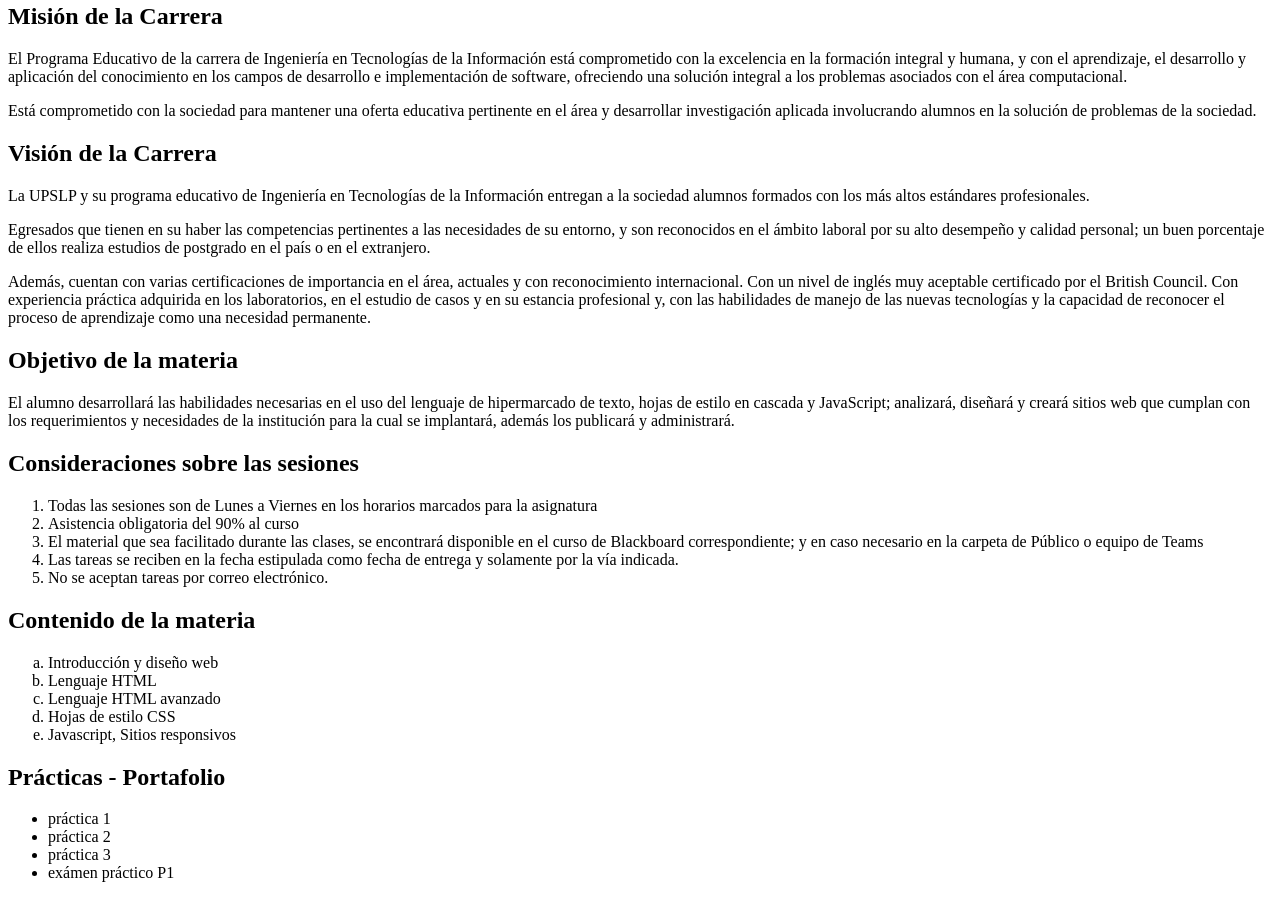
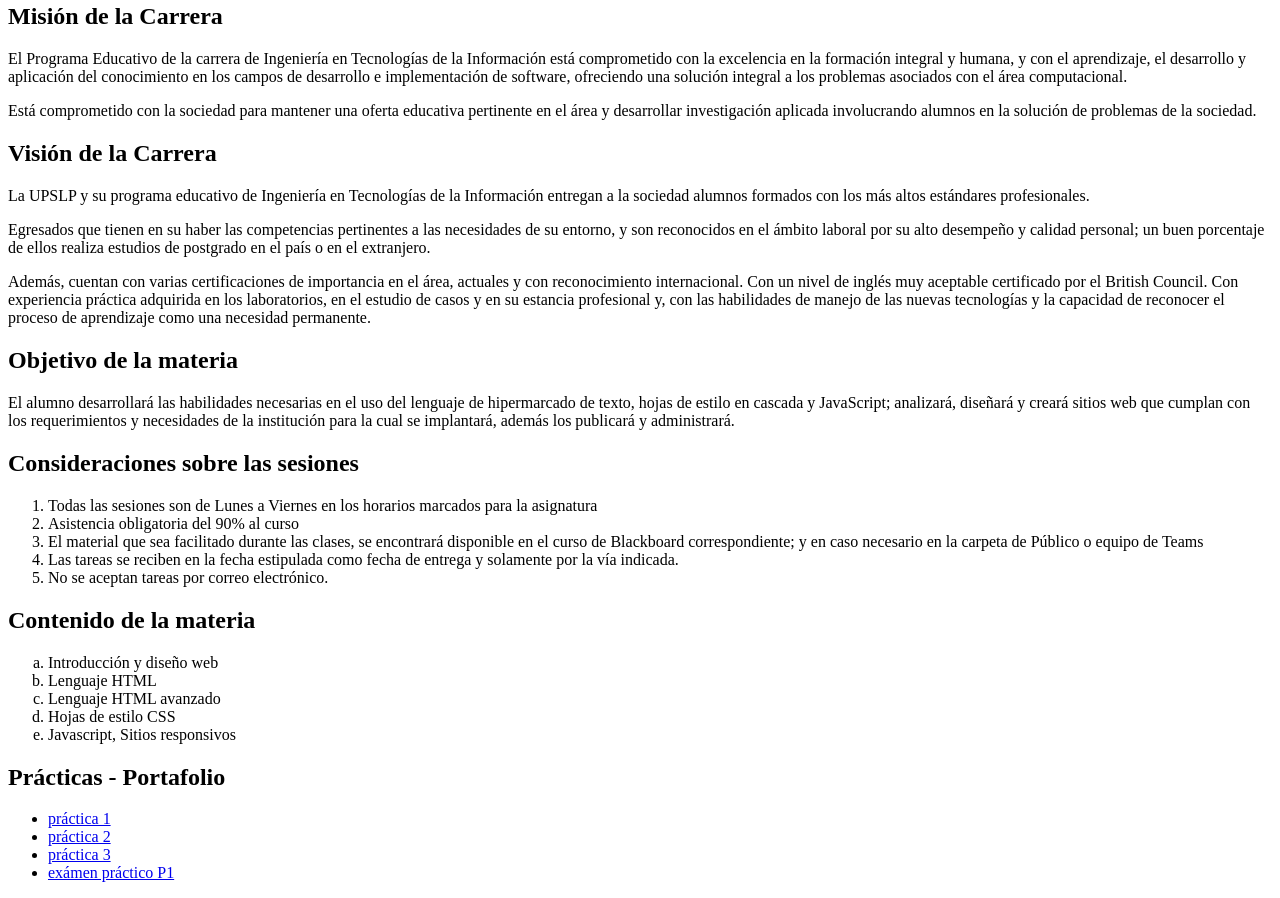
Before and after one commit to Rony43881/primer-repositorio, a plain HTML site: page index.html in a window 1280 px wide. Shown: the part 536-1434 px from the top of the page. Drawn offline with Linux system fonts and the light colour scheme.

Commit message:
index.html

```diff
--- a/index.html
+++ b/index.html
@@ -79,10 +79,10 @@ caso necesario en la carpeta de Público o equipo de Teams</li>
     <section>
         <h2>Prácticas - Portafolio</h2>
         <ul>
-            <li>práctica 1</li>
-            <li>práctica 2</li>
-            <li>práctica 3</li>
-            <li>exámen práctico P1</li>
+            <li><a href="index.html">práctica 1</a></li>
+            <li><a href="práctica 2 tablas.html">práctica 2</a></li>
+            <li><a href="práctica 3 iframe.html">práctica 3</a></li>
+            <li><a href="Examen práctico.html">exámen práctico P1</a></li>
         </ul>
     </section>
 </body>
```
